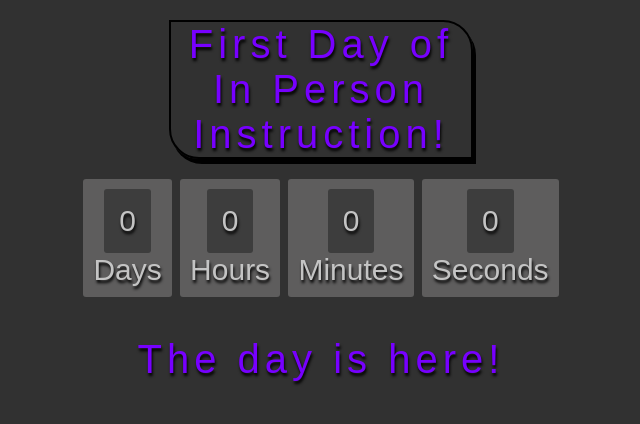
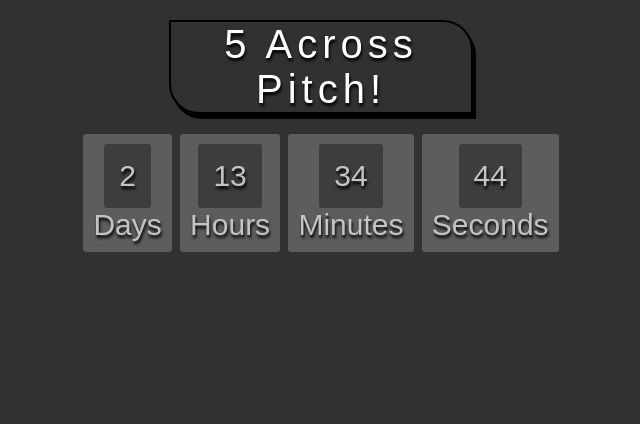
Before and after one commit to Sparkseric90/countdowntimer, a plain HTML site: page index.html in a window 1280 px wide. Shown: the whole page, without its empty margins (319-959 px from the left). Drawn offline with Linux system fonts and the light colour scheme.

Commit message:
updated countdown clock for 5across

```diff
--- a/css/style.css
+++ b/css/style.css
@@ -5,7 +5,7 @@ body{
   font-weight: 100;
 }
 h1{
-  color: rgb(119, 0, 255);
+  color: rgb(255, 255, 255);
   font-weight: 100;
   font-size: 40px;
   text-shadow: 1px 3px 3px black;
@@ -46,7 +46,7 @@ h1{
 }
 
 h2 {
-        color: rgb(119, 0, 255);
+        color: rgb(255, 255, 255);
         font-weight: 100;
         font-size: 40px;
         text-shadow: 1px 3px 3px black;
--- a/index.html
+++ b/index.html
@@ -12,7 +12,7 @@
 <main>
 <body>
 
-    <h1>First Day of In Person Instruction!</h1>
+    <h1>5 Across Pitch!</h1>
     <div id="clockdiv">
       <div>
         <span class="days" id="day"></span>
--- a/js/main.js
+++ b/js/main.js
@@ -1,5 +1,5 @@
 //declares what date, and time the countdown is going to
-var deadline = new Date("Feb 22, 2021 08:00:00").getTime();
+var deadline = new Date("Aug 25, 2021 17:00:00").getTime();
 //
 
 
```
